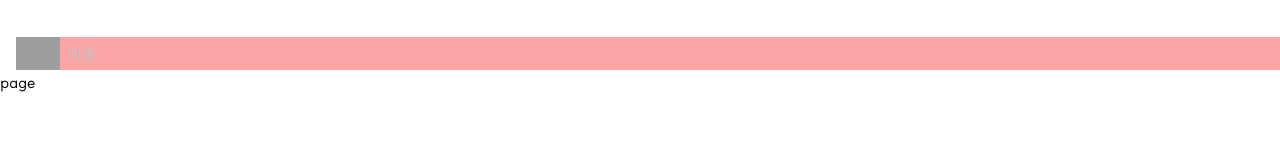
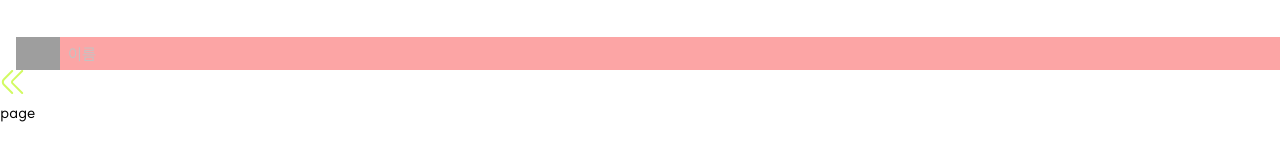
Before and after one commit to muzi55/didit, a Next.js app: page /peed in a window 1280 px wide. Shown: the part 523-683 px from the top of the page. Built offline with nearby package versions, Linux system fonts and the light colour scheme; grey boxes are pictures that could not be loaded.

Commit message:
feat: 사이드바 도글 기능 추가 및 아이콘 컴포넌트 추가

```diff
--- a/src/app/_components/header/header.tsx
+++ b/src/app/_components/header/header.tsx
@@ -1,13 +1,23 @@
+"use client";
+import { icons } from "@/shared/libs/common/icons";
+import { useHeaderSlide } from "@/shared/store/header/useHeaderSlide";
+
 import HeaderLogo from "./HeaderLogo";
 import HeaderNav from "./HeaderNav";
 import HeaderProfile from "./profile/HeaderProfile";
 
 export default function Header() {
+	const { isSidebarOpen, setToggleSidebar } = useHeaderSlide();
+	const sidebarRotate = isSidebarOpen ? "rotate-180" : "";
+
 	return (
 		<header>
 			<HeaderLogo isActive={true} />
 			<HeaderNav />
 			<HeaderProfile />
+			<button onClick={setToggleSidebar}>
+				<div className={sidebarRotate}>{icons.doubleAngle}</div>
+			</button>
 		</header>
 	);
 }
--- a/src/shared/libs/common/icons.tsx
+++ b/src/shared/libs/common/icons.tsx
@@ -335,4 +335,29 @@ export const icons = {
 			</g>
 		</svg>
 	),
+	doubleAngle: (
+		<svg
+			xmlns="http://www.w3.org/2000/svg"
+			width="24"
+			height="24"
+			viewBox="0 0 24 24"
+			fill="none"
+		>
+			<g clipPath="url(#clip0_191_2516)">
+				<path
+					d="M11.83 23.9999C11.6984 24.0007 11.5679 23.9755 11.4461 23.9257C11.3243 23.8759 11.2135 23.8026 11.12 23.7099C11.0263 23.617 10.9519 23.5064 10.9011 23.3845C10.8504 23.2627 10.8242 23.132 10.8242 22.9999C10.8242 22.8679 10.8504 22.7372 10.9011 22.6154C10.9519 22.4935 11.0263 22.3829 11.12 22.2899L19.29 14.1199C19.8518 13.5574 20.1674 12.7949 20.1674 11.9999C20.1674 11.2049 19.8518 10.4424 19.29 9.87994L11.12 1.70994C11.0268 1.6167 10.9528 1.50601 10.9024 1.38419C10.8519 1.26237 10.8259 1.1318 10.8259 0.999941C10.8259 0.73364 10.9317 0.478245 11.12 0.289941C11.3083 0.101638 11.5637 -0.00415039 11.83 -0.00415039C12.0963 -0.00415039 12.3517 0.101638 12.54 0.289941L20.71 8.45994C21.1756 8.9244 21.5451 9.47615 21.7971 10.0836C22.0492 10.6911 22.179 11.3423 22.179 11.9999C22.179 12.6576 22.0492 13.3088 21.7971 13.9163C21.5451 14.5237 21.1756 15.0755 20.71 15.5399L12.54 23.7099C12.4466 23.8026 12.3358 23.8759 12.2139 23.9257C12.0921 23.9755 11.9616 24.0007 11.83 23.9999Z"
+					fill="#D2FA63"
+				/>
+				<path
+					d="M1.83002 23.9999C1.69841 24.0007 1.56795 23.9755 1.44611 23.9257C1.32427 23.8759 1.21346 23.8026 1.12002 23.7099C1.02629 23.617 0.951894 23.5064 0.901126 23.3845C0.850357 23.2627 0.824219 23.132 0.824219 22.9999C0.824219 22.8679 0.850357 22.7372 0.901126 22.6154C0.951894 22.4935 1.02629 22.3829 1.12002 22.2899L10.71 12.7099C10.8037 12.617 10.8781 12.5064 10.9289 12.3845C10.9797 12.2627 11.0058 12.132 11.0058 11.9999C11.0058 11.8679 10.9797 11.7372 10.9289 11.6154C10.8781 11.4935 10.8037 11.3829 10.71 11.2899L1.12002 1.70994C0.931713 1.52164 0.825925 1.26624 0.825925 0.999941C0.825925 0.73364 0.931713 0.478245 1.12002 0.289941C1.30832 0.101638 1.56372 -0.00415039 1.83002 -0.00415039C2.09632 -0.00415039 2.35171 0.101638 2.54002 0.289941L12.12 9.87994C12.6818 10.4424 12.9974 11.2049 12.9974 11.9999C12.9974 12.7949 12.6818 13.5574 12.12 14.1199L2.54002 23.7099C2.44658 23.8026 2.33576 23.8759 2.21392 23.9257C2.09209 23.9755 1.96162 24.0007 1.83002 23.9999Z"
+					fill="#D2FA63"
+				/>
+			</g>
+			<defs>
+				<clipPath id="clip0_191_2516">
+					<rect width="24" height="24" fill="white" />
+				</clipPath>
+			</defs>
+		</svg>
+	),
 };
--- /dev/null
+++ b/src/shared/store/header/useHeaderSlide.ts
@@ -0,0 +1,11 @@
+import { create } from "zustand";
+
+interface headerSlide {
+	isSidebarOpen: boolean;
+	setToggleSidebar: () => void;
+}
+export const useHeaderSlide = create<headerSlide>(set => ({
+	isSidebarOpen: true,
+	setToggleSidebar: () =>
+		set(state => ({ isSidebarOpen: !state.isSidebarOpen })),
+}));
```
Also changed, not shown: public/static/icons/fi-rr-angle-double-right.svg (added).
